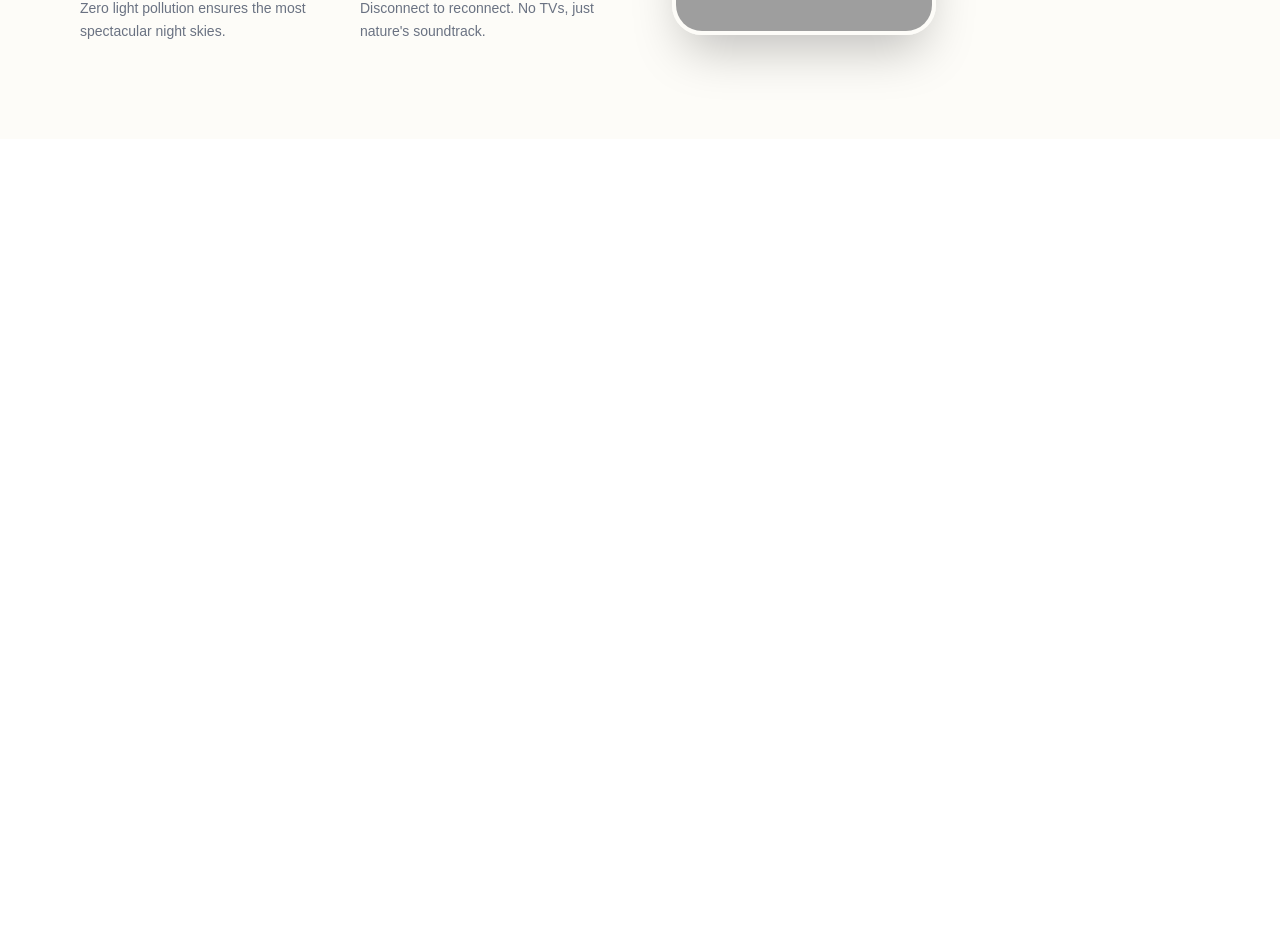
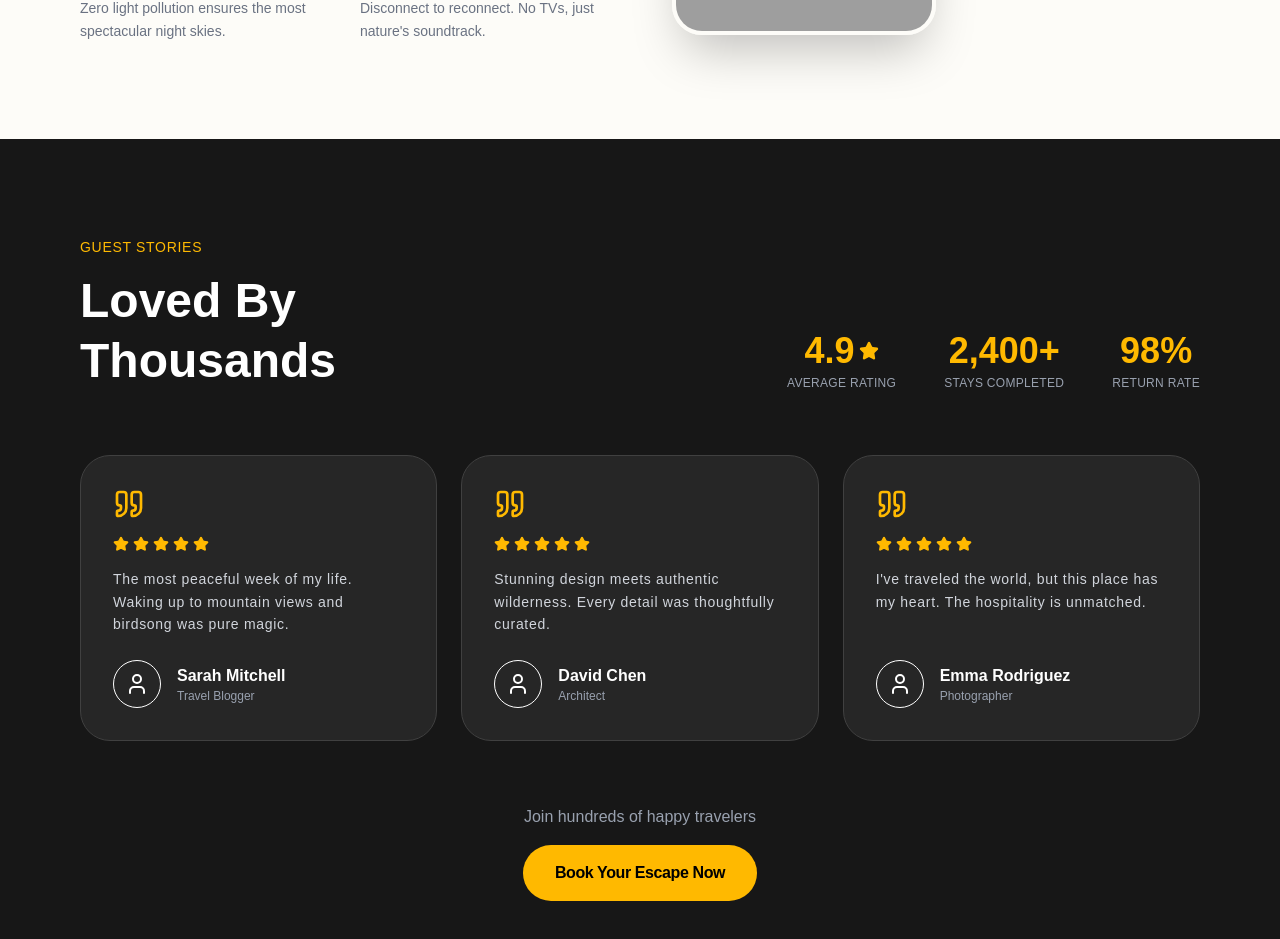
Before and after one commit to moshahidraza1/hotel-booking, a Next.js app: page / in a window 1280 px wide. Shown: the part 2421-3360 px from the top of the page. Before the commit the page ends 2560 px from the top, so only its background shows below. Built offline with nearby package versions, Linux system fonts and the light colour scheme; grey boxes are pictures that could not be loaded.

Commit message:
add: testimonials section

```diff
--- /dev/null
+++ b/app/components/Testimonials.tsx
@@ -0,0 +1,105 @@
+import { Quote, Star, User } from 'lucide-react'
+import Image from 'next/image'
+import React from 'react'
+
+const Testimonials = () => {
+    const stats = [
+    { value: "4.9", label: "Average Rating" },
+    { value: "2,400+", label: "Stays Completed" },
+    { value: "98%", label: "Return Rate" }
+  ]
+
+  const reviews = [
+    {
+      id: 1,
+      name: "Sarah Mitchell",
+      role: "Travel Blogger",
+      image: "",
+      rating: 5,
+      text: "The most peaceful week of my life. Waking up to mountain views and birdsong was pure magic."
+    },
+    {
+      id: 2,
+      name: "David Chen",
+      role: "Architect",
+      image: "",
+      rating: 5,
+      text: "Stunning design meets authentic wilderness. Every detail was thoughtfully curated."
+    },
+    {
+      id: 3,
+      name: "Emma Rodriguez",
+      role: "Photographer",
+      image: "",
+      rating: 5,
+      text: "I've traveled the world, but this place has my heart. The hospitality is unmatched."
+    }
+]
+
+  return (
+    <section className='w-full py-24 px-6 md:px-20 bg-neutral-900 text-white'>
+        {/* Header with Stats */}
+        <div className='flex flex-col lg:flex-row justify-between items-start lg:items-end mb-16 gap-8'>
+            <div>
+                <span className='text-amber-400 font-medium tracking-wider text-sm uppercase'>Guest Stories</span>
+                <h2 className='text-4xl md:text-5xl font-bold mt-3 leading-tight'>Loved By <br/> Thousands</h2>
+            </div>
+
+            {/* Stats Row */}
+            <div className='flex gap-12'>
+                {stats.map((stat, index) => (
+                    <div key={index} className='text-center'>
+                        <div className='flex items-center gap-1 justify-center'>
+                            <p className='text-3xl md:text-4xl font-bold text-amber-400'>{stat.value}</p>
+                            {index === 0 && <Star size={20} className='fill-amber-400 text-amber-400'/>}
+                        </div>
+                        <p className='text-xs text-gray-400 mt-1 uppercase tracking-wide'>{stat.label}</p>
+                    </div>
+                ))}
+            </div>
+        </div>
+
+        {/* Testimonial Grid */}
+        <div className='grid grid-cols-1 md:grid-cols-2 lg:grid-cols-3 gap-6'>
+            {reviews.map((review) => (
+                <div key={review.id} className='bg-neutral-800 p-8 rounded-[30px] border border-neutral-700 hover:border-amber-400/50 transition-all duration-300 flex flex-col justify-between'>
+
+                    {/* Quote Icon */}
+                    <div>
+                        <Quote size={32} className='text-amber-400 mb-4'/>
+
+                        {/* Rating Stars */}
+                        <div className='flex gap-1 mb-4'>
+                            {[...Array(review.rating)].map((_,i) =>(
+                                <Star key={i} size={16} className='fill-amber-400 text-amber-400'/>
+                            ))}
+                        </div>
+
+                        {/* Review Text */}
+                        <p className='text-gray-300 leading-relaxed text-sm mb-6 tracking-wider'>{review.text}</p>
+                    </div>
+
+                    {/* Guest Info */}
+                    <div className='flex items-center gap-4 mt-auto'>
+                        <div className='relative w-12 h-12 rounded-full border overflow-hidden flex items-center justify-center'>
+                            <User size={24} className=''/>
+                        </div>
+                        <div>
+                            <p className='font-semibold text-white'>{review.name}</p>
+                            <p className='text-xs text-gray-400'>{review.role}</p>
+                        </div>
+                    </div>
+                </div>
+            ))}
+        </div>
+
+        {/* CTA */}
+        <div className='mt-16 text-center'>
+            <p className='text-gray-400 mb-4'>Join hundreds of happy travelers</p>
+            <button className='bg-amber-400 hover:bg-amber-500 text-black font-semibold px-8 py-4 rounded-full translation-all inline-flex items-center gap-2 tracking-tight'>Book Your Escape Now</button>
+        </div>
+    </section>
+  )
+}
+
+export default Testimonials
--- a/app/page.tsx
+++ b/app/page.tsx
@@ -2,6 +2,7 @@ import Image from "next/image";
 import Header from "./components/Header";
 import FeaturedStays from "./components/FeaturedStays";
 import Experience from "./components/Experience";
+import Testimonials from "./components/Testimonials";
 
 export default function Home() {
   return (
@@ -9,6 +10,7 @@ export default function Home() {
     <Header/>
     <FeaturedStays/>
     <Experience/>
+    <Testimonials/>
     </>
   );
 }
```
